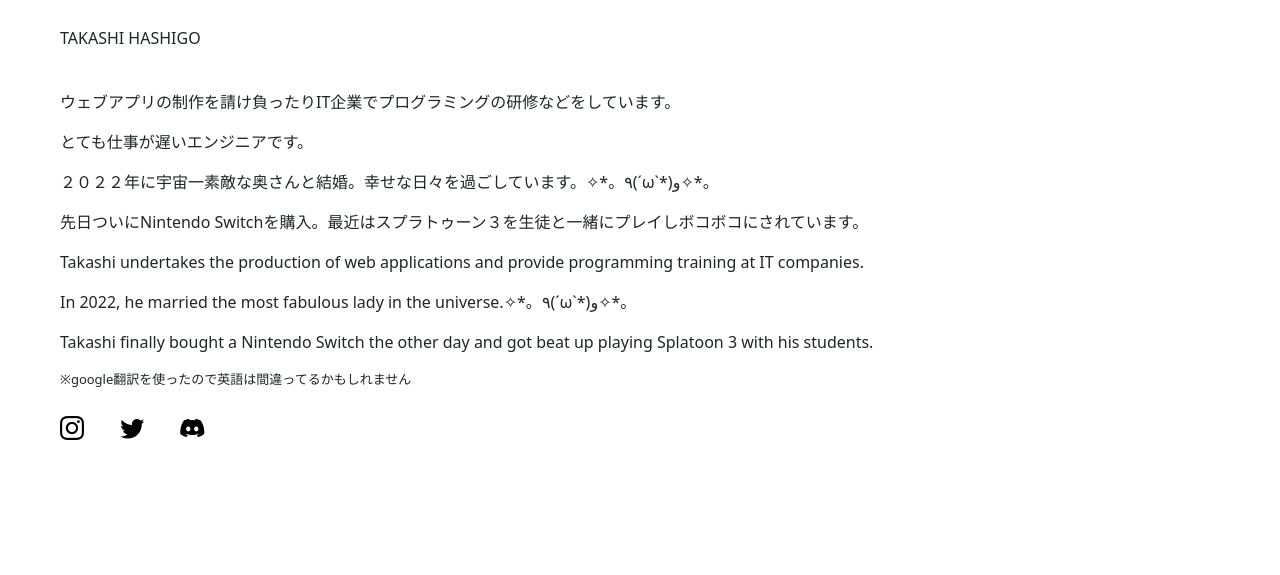
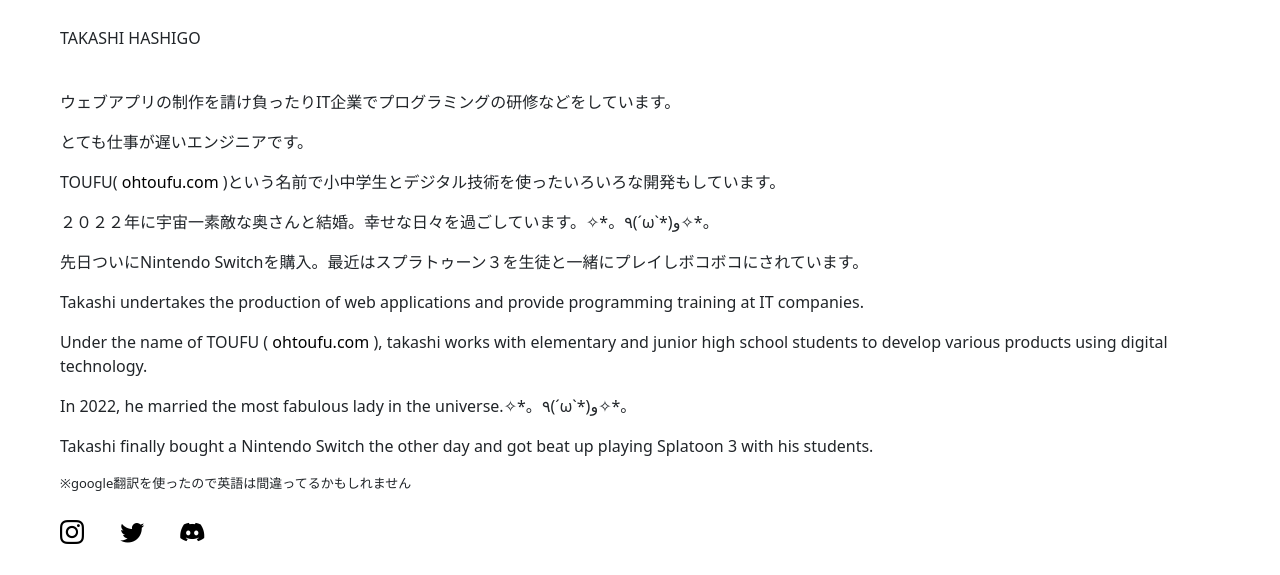
Before and after one commit to takahasihashigo/TakashiHashigo, a plain HTML site: page index.html in a window 1280 px wide. Shown: the part 662-1237 px from the top of the page. Before the commit the page ends 1172 px from the top, so only its background shows below. Drawn offline with nearby package versions, Linux system fonts and the light colour scheme; some packages are replaced by stand-ins of ours; files that its build step writes are made by us from their sources; a script that the page names is missing.

Commit message:
add toufu url

```diff
--- a/index.html
+++ b/index.html
@@ -33,9 +33,11 @@
                 <p class="pb-4" style="font-weight: 500;">TAKASHI HASHIGO</p>
                 <p>ウェブアプリの制作を請け負ったりIT企業でプログラミングの研修などをしています。</p>
                 <p>とても仕事が遅いエンジニアです。</p>
+                <p>TOUFU(<a href="https://ohtoufu.com" style="color: black; text-decoration: none;"> ohtoufu.com </a>)という名前で小中学生とデジタル技術を使ったいろいろな開発もしています。</p>
                 <p>２０２２年に宇宙一素敵な奥さんと結婚。幸せな日々を過ごしています。✧*。٩(ˊωˋ*)و✧*。</p>
                 <p>先日ついにNintendo Switchを購入。最近はスプラトゥーン３を生徒と一緒にプレイしボコボコにされています。</p>
                 <p>Takashi undertakes the production of web applications and provide programming training at IT companies.</p>
+                <p>Under the name of TOUFU (<a href="https://ohtoufu.com" style="color: black; text-decoration: none;"> ohtoufu.com </a>), takashi works with elementary and junior high school students to develop various products using digital technology.</p>
                 <p>In 2022, he married the most fabulous lady in the universe.✧*。٩(ˊωˋ*)و✧*。</p>
                 <p>Takashi finally bought a Nintendo Switch the other day and got beat up playing Splatoon 3 with his students.</p>
                 <p style="font-size: small;">※google翻訳を使ったので英語は間違ってるかもしれません</p>
```
